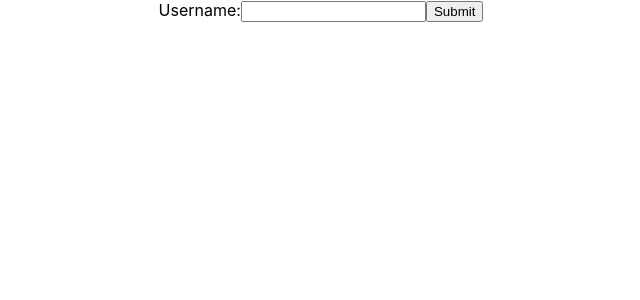
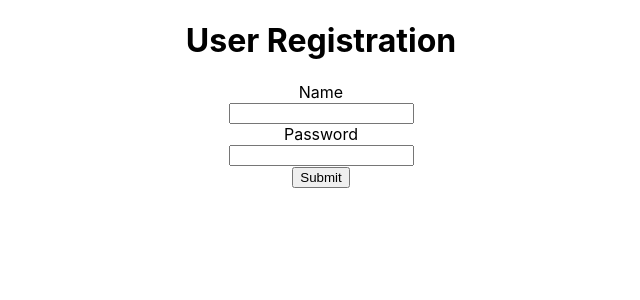
Before and after one commit to Teodor1331/Trello-Board-Project, a React (Create React App) app: page / in a window 1280 px wide. Shown: the top 300 px of the page, without its empty margins (319-959 px from the left). Built offline with nearby package versions, Linux system fonts and the light colour scheme.

Commit message:
Add Working Registration Form

```diff
--- a/package.json
+++ b/package.json
@@ -14,6 +14,8 @@
     "react-redux": "^7.2.8",
     "react-scripts": "5.0.1",
     "react-devtools": "4.24.3",
+    "react-fuzzy": "1.3.0",
+    "react-dnd": "16.0.0",
     "redux": "^4.1.2",
     "web-vitals": "^2.1.4"
   },
--- a/src/App.js
+++ b/src/App.js
@@ -1,36 +1,15 @@
-import React, { Component } from "react";
+import React, { Component, useState } from "react";
+import ReactDOM from "react-dom";
 import TrelloColumn from "./Components/TrelloColumn";
+import TrelloForm from "./Components/TrelloFormRegistration";
 
 import './App.css';
 
 class App extends React.Component {
-  constructor(props) {
-    super(props);
-    this.state = {value: ''};
-
-    this.handleChange = this.handleChange.bind(this);
-    this.handleSubmit = this.handleSubmit.bind(this);
-  }
-
-  handleChange(event) {
-    this.setState({value: event.target.value});
-  }
-
-  handleSubmit(event) {
-    alert('A name was submitted: ' + this.state.value);
-    event.preventDefault();
-  }
-
   render() {
     return (
       <div className="App">
-        <form onSubmit={this.handleSubmit}>
-        <label>
-          Username:
-          <input type="text" value={this.state.value} onChange={this.handleChange} />
-        </label>
-        <input type="submit" value="Submit" />
-      </form>
+        <TrelloForm />
       </div>
     )
   }
--- /dev/null
+++ b/src/Components/TrelloFormRegistration.js
@@ -0,0 +1,79 @@
+import { useState } from 'react';
+
+const TrelloForm = () => {
+  const [name, setName] = useState('');
+  const [password, setPassword] = useState('');
+
+  const [submitted, setSubmitted] = useState(false);
+  const [error, setError] = useState(false);
+
+  const handleName = (event) => {
+    setName(event.target.value);
+    setSubmitted(false);
+  };
+
+
+  const handlePassword = (event) => {
+    setPassword(event.target.value);
+    setSubmitted(false);
+  };
+
+  const handleSubmit = (event) => {
+    event.preventDefault();
+    if (name === '' || password === '') {
+      setError(true);
+    } else {
+      setSubmitted(true);
+      setError(false);
+    }
+  };
+
+  const successMessage = () => {
+    return (
+      <div
+        className="success"
+        style={{
+          display: submitted ? '' : 'None',
+        }}>
+        <h1>User {name} successfully registered!</h1>
+      </div>
+    );
+  };
+
+  const errorMessage = () => {
+    return (
+      <div
+        className="error"
+        style={{
+          display: error ? '' : 'None',
+        }}>
+        <h1>Please enter all the fields in the form!</h1>
+      </div>
+    );
+  };
+
+  return (
+    <div className="form">
+      <div><h1>User Registration</h1></div>
+
+      <div className="messages">
+        {errorMessage()}
+        {successMessage()}
+      </div>
+
+      <form>
+        <label className="label">Name</label>
+        <br></br>
+        <input onChange={handleName} className="input" value={name} type="text"></input>
+        <br></br>
+        <label className="label">Password</label>
+        <br></br>
+        <input onChange={handlePassword} className="input" value={password} type="password"></input>
+        <br></br>
+        <button onClick={handleSubmit} className="btn" type="submit">Submit</button>
+      </form>
+    </div>
+  );
+}
+
+export default TrelloForm;
```
